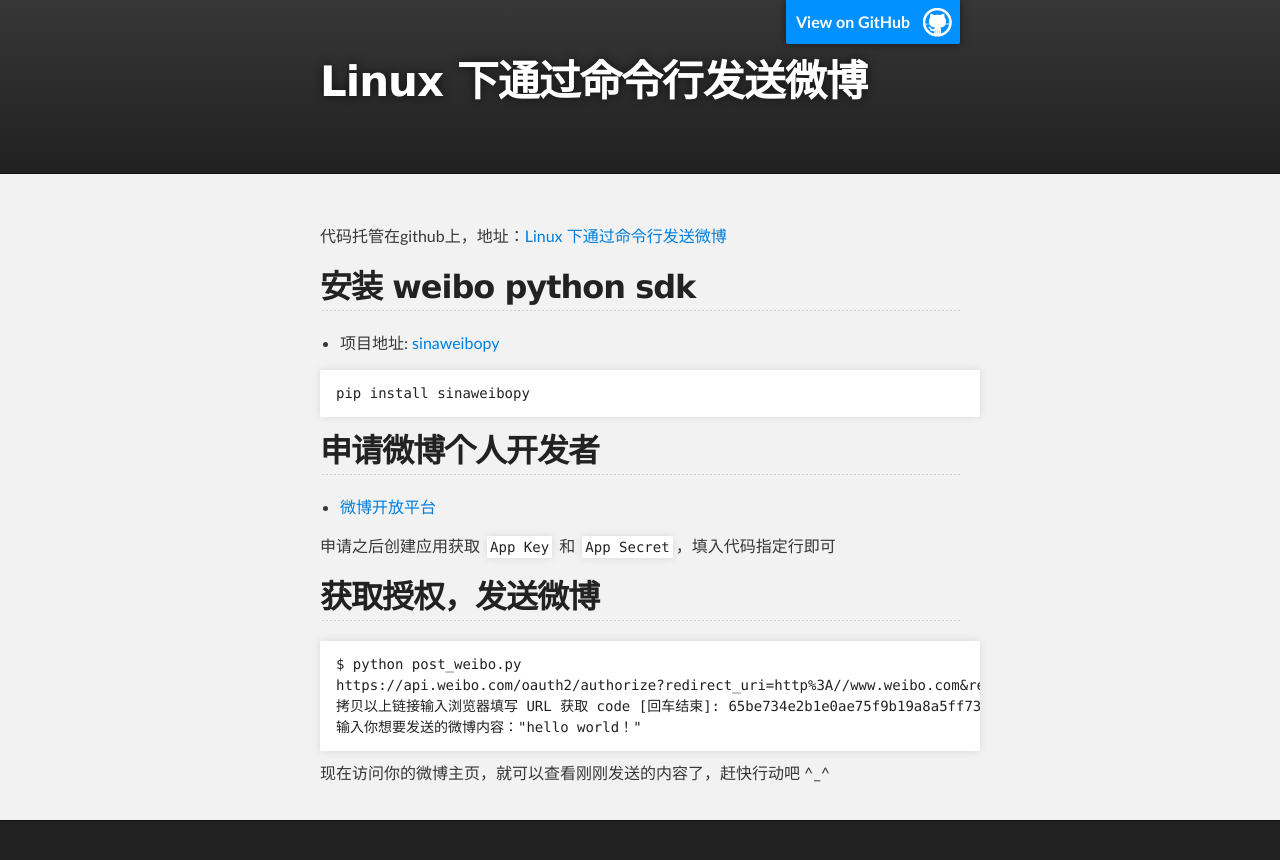
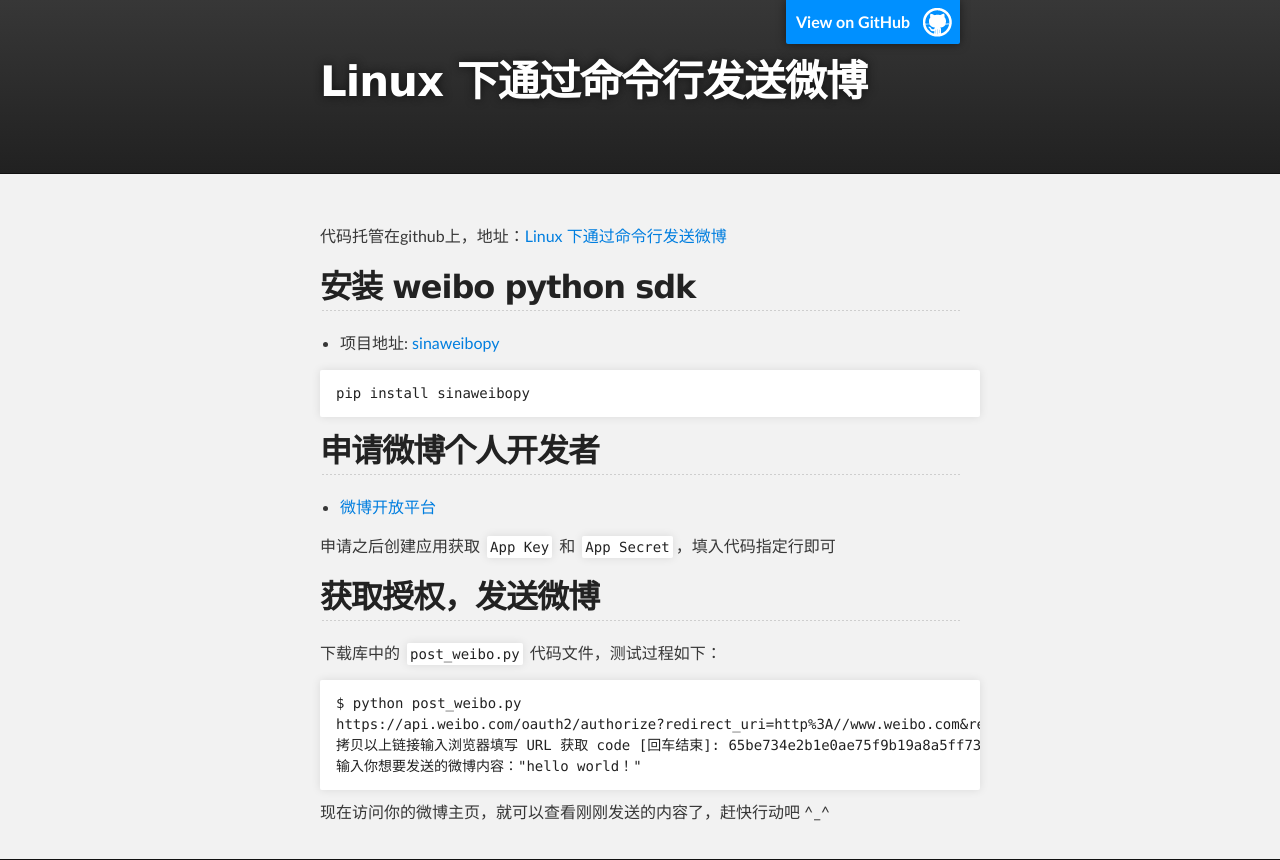
Before and after one commit to genglema/genglema.github.io, a plain HTML site: page index.html in a window 1280 px wide. Before the commit the page ends 821 px from the top, so only its background shows below. Drawn offline with Linux system fonts and the light colour scheme.

Commit message:
更新介绍页面

```diff
--- a/index.html
+++ b/index.html
@@ -53,6 +53,8 @@
 <h2>
 <a id="user-content-获取授权发送微博" class="anchor" href="#%E8%8E%B7%E5%8F%96%E6%8E%88%E6%9D%83%E5%8F%91%E9%80%81%E5%BE%AE%E5%8D%9A" aria-hidden="true"><span class="octicon octicon-link"></span></a>获取授权，发送微博</h2>
 
+<p>下载库中的 <a href="https://github.com/genglema/genglema.github.io/blob/master/post_weibo.py"><code>post_weibo.py</code></a> 代码文件，测试过程如下：</p>
+
 <pre><code>$ python post_weibo.py
 https://api.weibo.com/oauth2/authorize?redirect_uri=http%3A//www.weibo.com&amp;response_type=code&amp;client_id=2339560670
 拷贝以上链接输入浏览器填写 URL 获取 code [回车结束]: 65be734e2b1e0ae75f9b19a8a5ff7386
```
Also changed, not shown: 1 other file.
